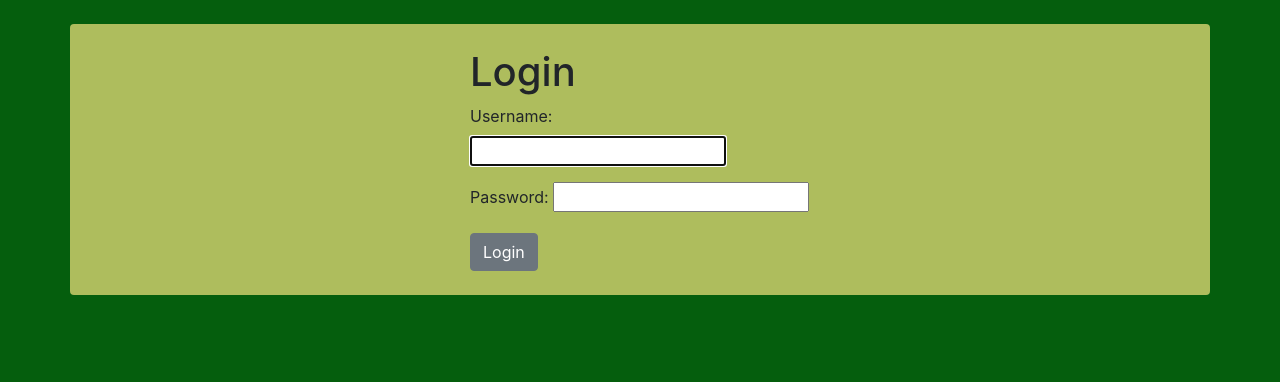
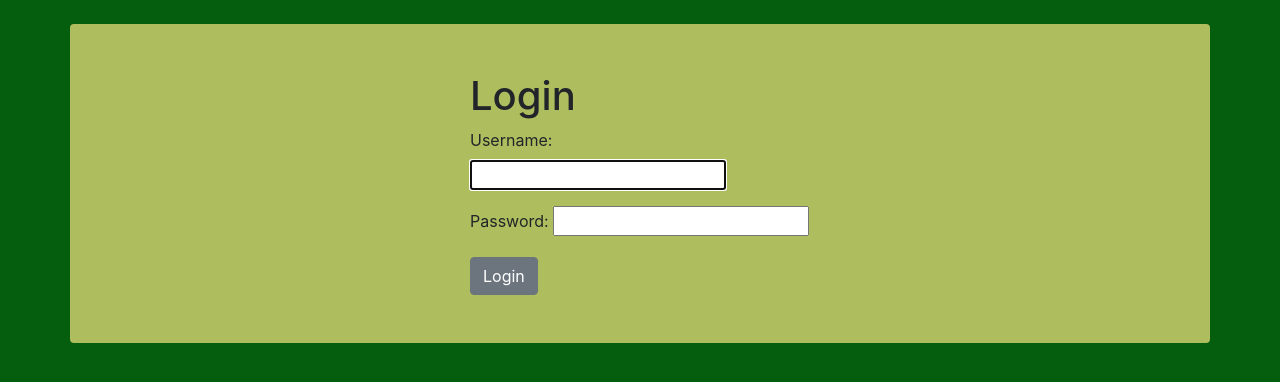
Before and after one commit to 19bcs1060/blog_site, a Django app: page /login/ in a window 1280 px wide. Shown: the part 72-454 px from the top of the page. Run offline with Django 3.2, Linux system fonts and the light colour scheme; some libraries are stand-ins or nearby versions.

Commit message:
'heroku'

```diff
--- a/blogsite/templates/base.html
+++ b/blogsite/templates/base.html
@@ -31,7 +31,7 @@
   <body class='bg-base'>
     <noscript>You need to enable JavaScript to run this app.</noscript>
     {% include "components/navbar.html" %}
-    <div class='container bg-home py-4 rounded'>
+    <div class='container bg-home py-5 rounded'>
       {% block content %}
       {% endblock content %}
     </div>
--- a/blogsite/tweetme2/settings.py
+++ b/blogsite/tweetme2/settings.py
@@ -52,6 +52,7 @@ INSTALLED_APPS = [
 
 MIDDLEWARE = [
     'django.middleware.security.SecurityMiddleware',
+    'whitenoise.middleware.WhiteNoiseMiddleware',
     'django.contrib.sessions.middleware.SessionMiddleware',
     'corsheaders.middleware.CorsMiddleware',
     'django.middleware.common.CommonMiddleware',
--- a/blogsite/tweetme2/urls.py
+++ b/blogsite/tweetme2/urls.py
@@ -14,6 +14,8 @@ Including another URLconf
     2. Add a URL to urlpatterns:  path('blog/', include('blog.urls'))
 """
 from django.conf import settings
+from django.views.static import serve
+from django.conf.urls import url
 from django.conf.urls.static import static
 from django.contrib import admin
 from django.urls import path, re_path, include # url()
@@ -42,6 +44,8 @@ urlpatterns = [
     re_path(r'profiles?/', include('profiles.urls')),
     path('api/tweets/', include('tweets.api.urls')),
     re_path(r'api/profiles?/', include('profiles.api.urls')),
+    url(r'^media/(?P<path>.*)$', serve,{'document_root':       settings.MEDIA_ROOT}),
+    url(r'^static/(?P<path>.*)$', serve,{'document_root': settings.STATIC_ROOT}),
 ]
 
 if settings.DEBUG:
```
Also changed, not shown: blogsite/requirements.txt (added, +8 -0 lines), blogsite/db.sqlite3, 1 other file.
